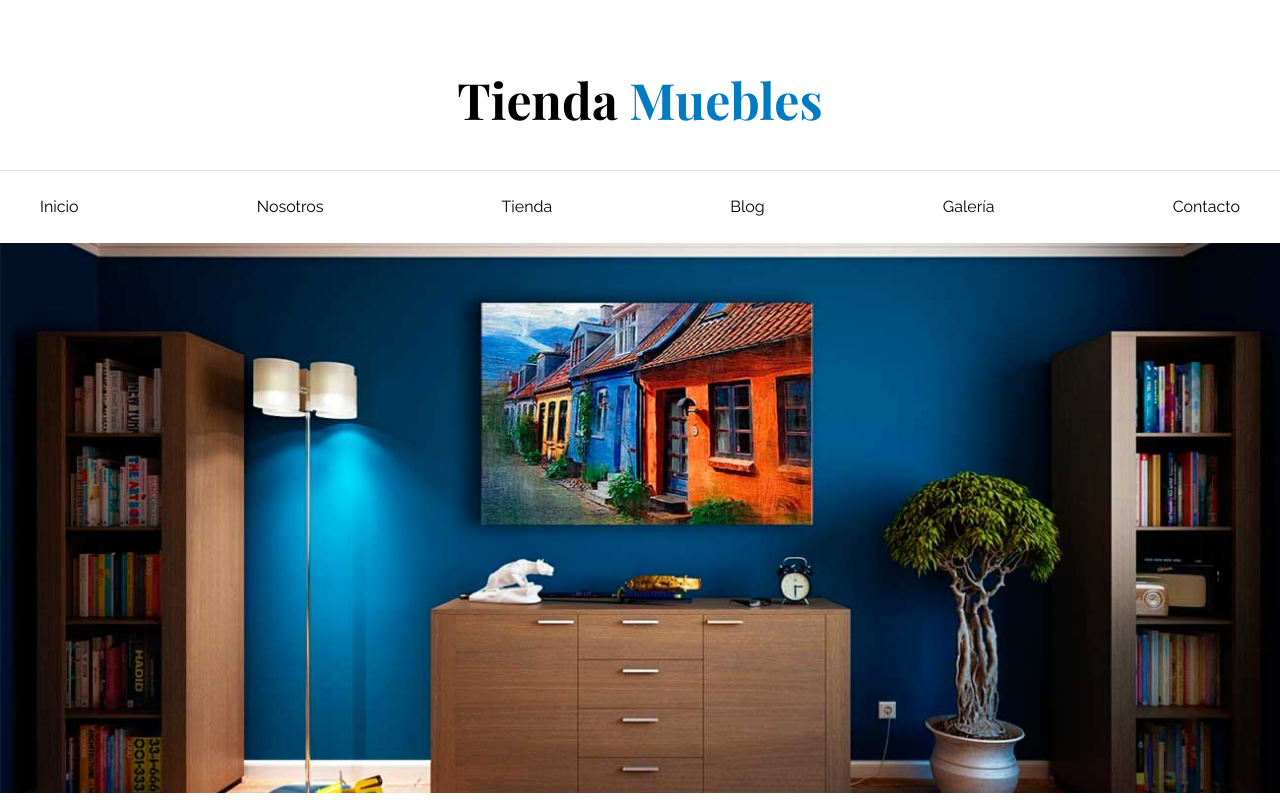
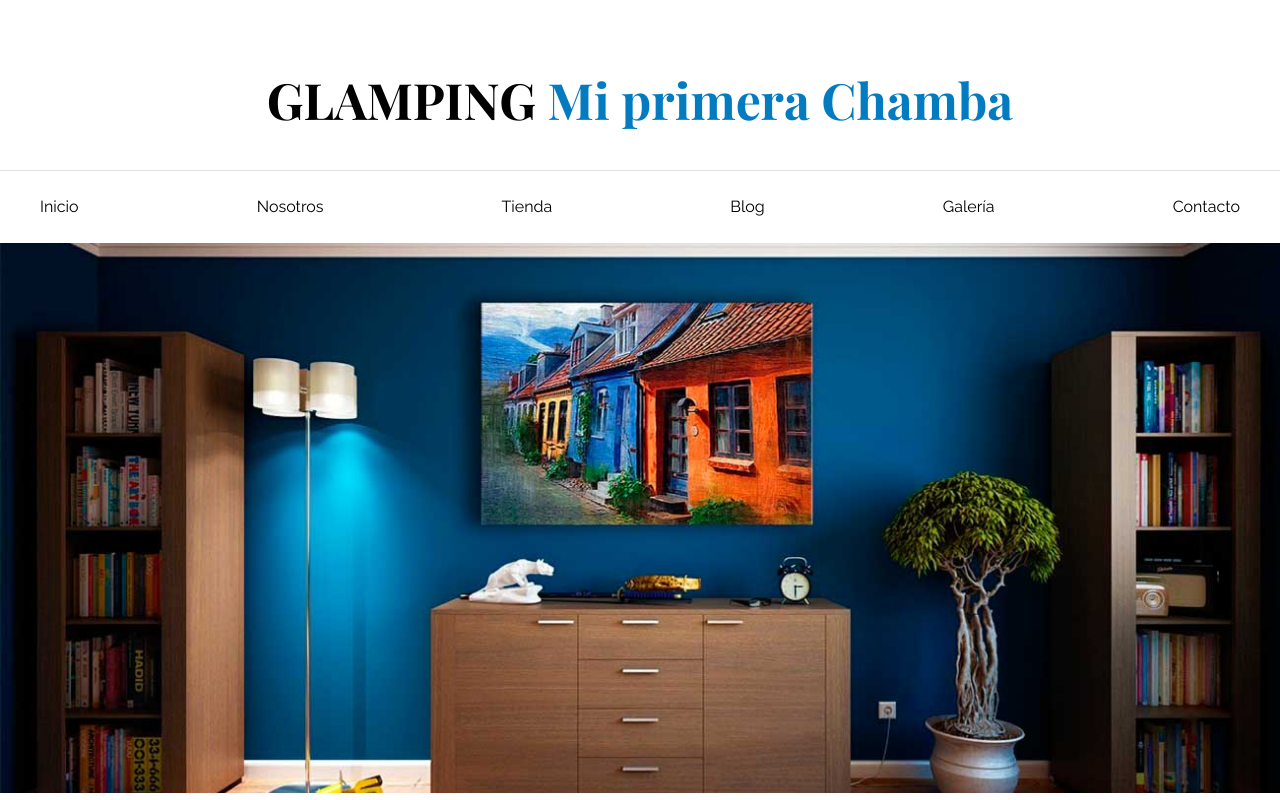
Before and after one commit to EnuarRosales/sitioWebFinca, a plain HTML site: page index.html in a window 1280 px wide. Shown: the top 800 px of the page. Drawn offline with nearby package versions, Linux system fonts and the light colour scheme.

Commit message:
Uniendome al proyecto - DAVID

```diff
--- a/index.html
+++ b/index.html
@@ -13,7 +13,7 @@
 </head>
 <body>
     <header>
-        <h1 class="nombre-sitio">Tienda <span> Muebles </span></h1>
+        <h1 class="nombre-sitio">GLAMPING<span> Mi primera Chamba</span></h1>
     </header>
 
     <div class="contenedor-navegacion">
```
